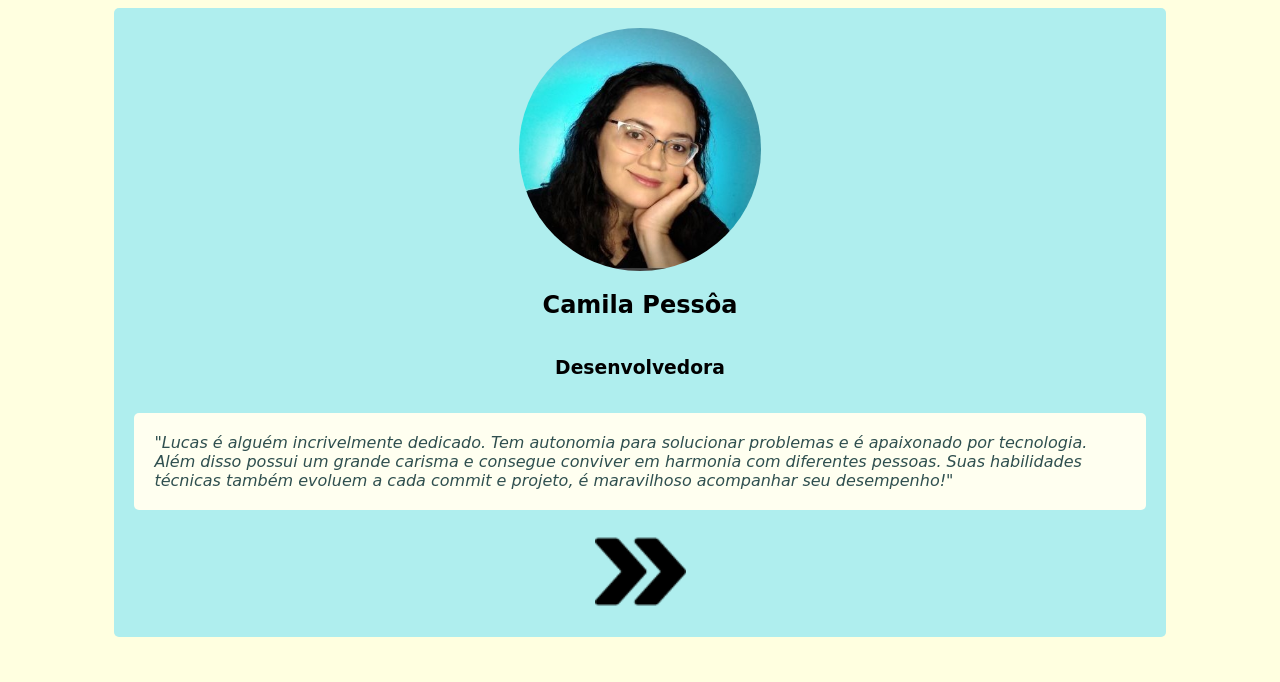
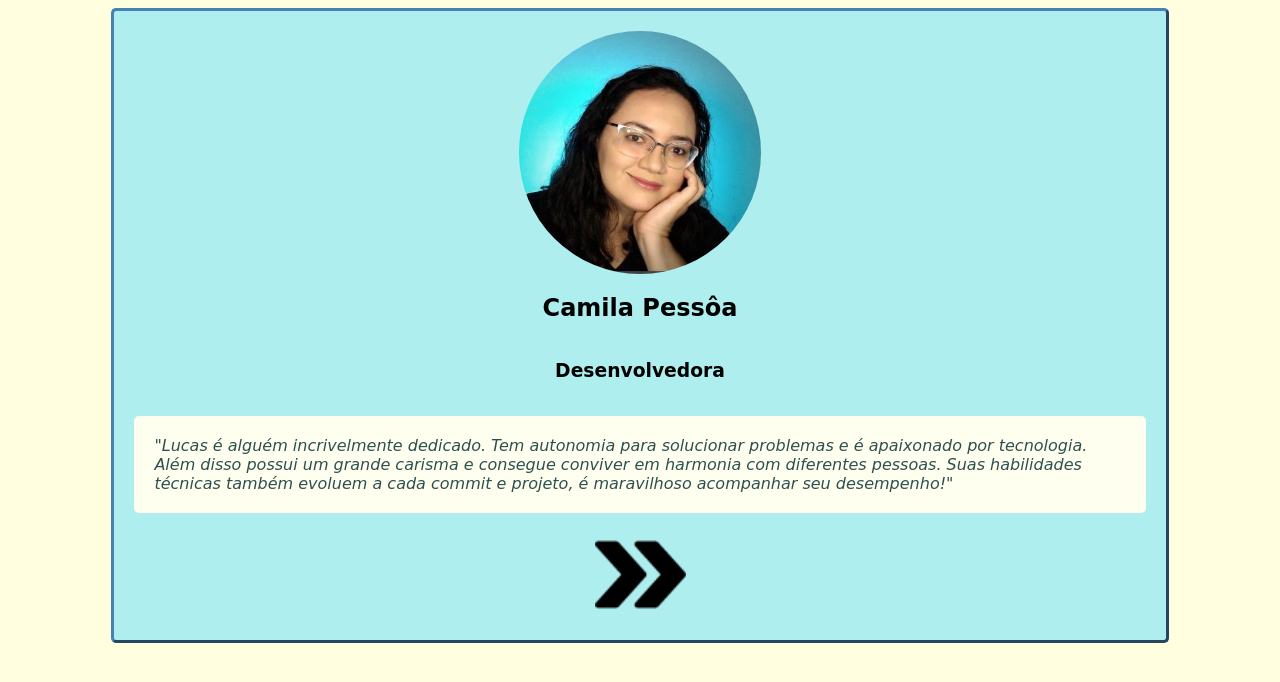
Before and after one commit to LucasDevRJ/recomendacoes, a plain HTML site: page index.html in a window 1280 px wide. Drawn offline with Linux system fonts and the light colour scheme.

Commit message:
Estilização da borda

```diff
--- a/css/styles.css
+++ b/css/styles.css
@@ -11,7 +11,9 @@ body {
 
 #caixa-recomendacao {
 	background-color: #AFEEEE;
+	border-style: outset;
 	border-radius: 5px;
+	border-color: #4682B4;
 	padding: 20px;
 	display: flex;
 	flex-direction: column;
```
